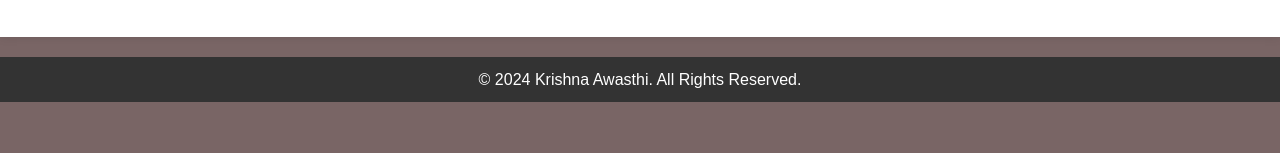
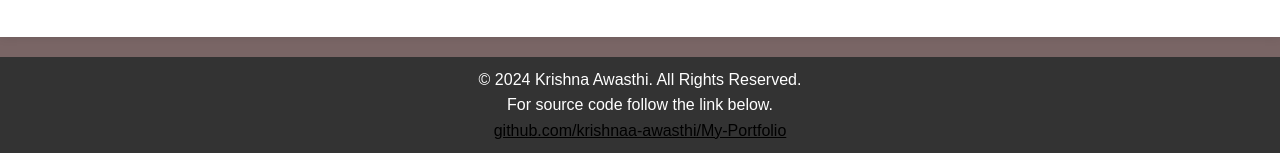
Before and after one commit to krishnaa-awasthi/My-Portfolio, a plain HTML site: page portfolio new.html in a window 1280 px wide. Shown: the part 1713-1866 px from the top of the page. Before the commit the page ends 1815 px from the top, so only its background shows below. Drawn offline with Linux system fonts and the light colour scheme; a script that the page names is missing.

Commit message:
Update portfolio new.html

```diff
--- a/portfolio new.html
+++ b/portfolio new.html
@@ -92,6 +92,8 @@
     <footer>
         <div class="container">
             <p>&copy; 2024 Krishna Awasthi. All Rights Reserved.</p>
+            <p>For source code follow the link below.<br>
+            <a href ="https://github.com/krishnaa-awasthi/My-Portfolio" target="_blank">github.com/krishnaa-awasthi/My-Portfolio</a></p>
         </div>
     </footer>
 
```
